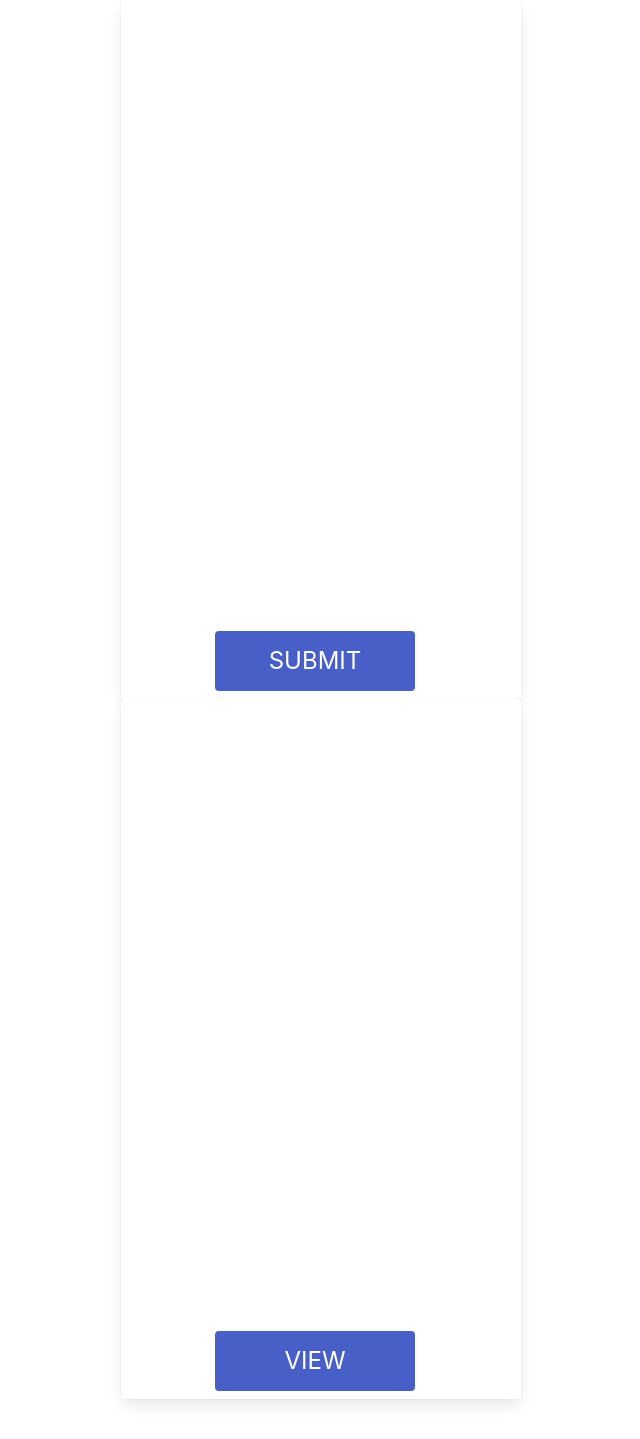
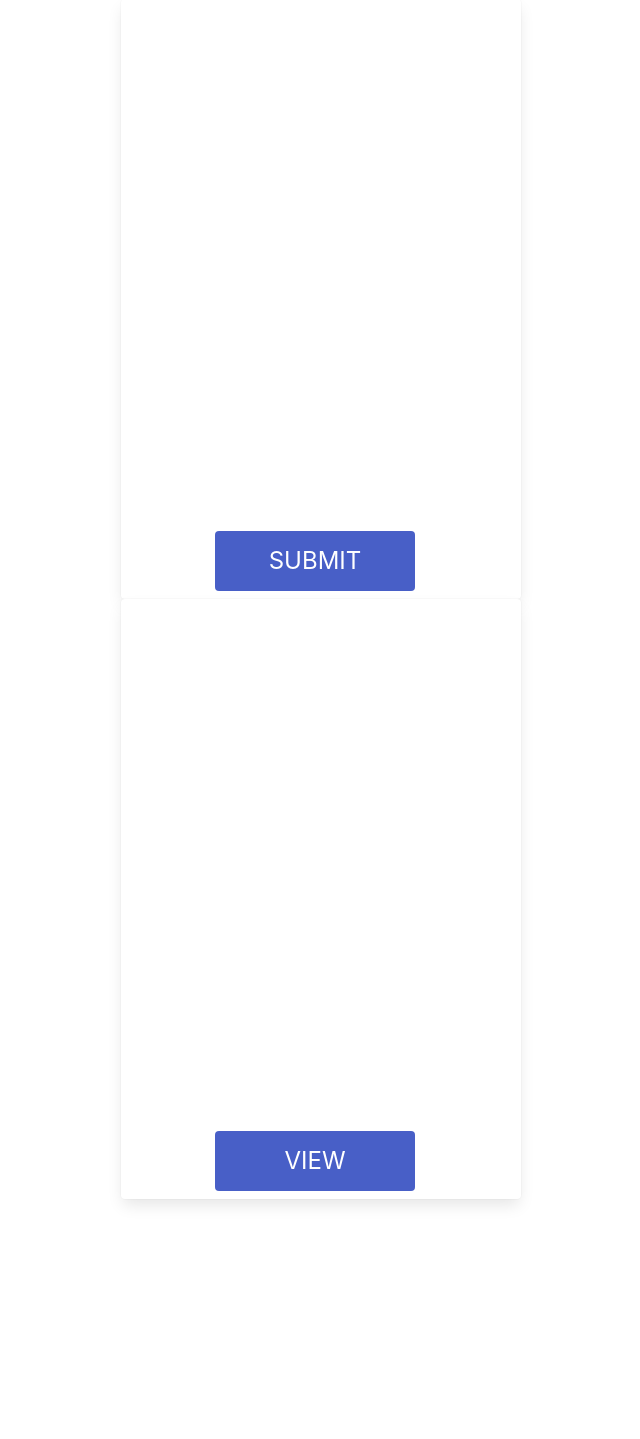
Before and after one commit to bigbrews/knowledge-management-system, a Flask app: page /selection in a window 1280 px wide. Shown: the part 125-1564 px from the top of the page, without its empty margins (319-959 px from the left). After the commit the page ends 1330 px from the top, so only its background shows below. Run offline with Flask 3, Linux system fonts and the light colour scheme.

Commit message:
fix: center button at bottom of card

```diff
--- a/templates/logged_in/selection/selection.html
+++ b/templates/logged_in/selection/selection.html
@@ -27,13 +27,11 @@
     <<<<<<< HEAD
     <section class="hero is-fullheight">
         <div class="hero-body">
-
             <div class="container has-text-centered">
             <div class="columns is-centered is-vcentered">
             <div class="column is-three-quarters">
-
                 <div class="buttons is-centered">
-                <div class="card" style="width: 400px; height: 700px; margin: 0 42.5px;">
+                <div class="card" style="width: 400px; height: 600px; margin: 0 42.5px;">
                 <div class="card-content">
                     <nav class="level is-mobile">
                     <div class="level-item has-text-centered">
@@ -48,20 +46,17 @@
                     </nav>
                 </div>
                 </div>
-
-                <div class="card" style="width: 400px; height: 700px; margin: 0 42.5px;">
+                <div class="card" style="width: 400px; height: 600px; margin: auto;">
                 <div class="card-content">
                     <nav class="level is-mobile">
                     <div class="level-item has-text-centered">
-
                         <a href="{{ url_for('knowledge_library') }}">
                         <div class="selection">
-                            <button class="button is-link is-fullwidth is-large" style="width: 200px;">
+                            <button class="button is-link is-fullwidth is-large" style="width: 200px; position: relative;">
                             VIEW
                             </button>
                         </div>
                         </a>
-
                     </div>
                     </nav>
                 </div>
```
